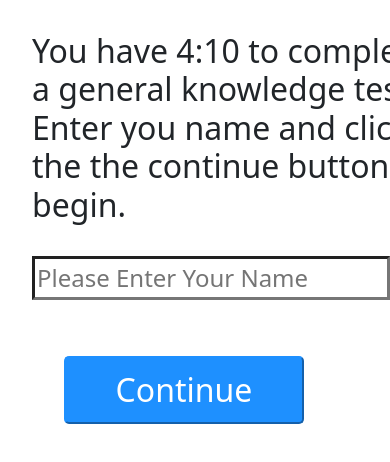
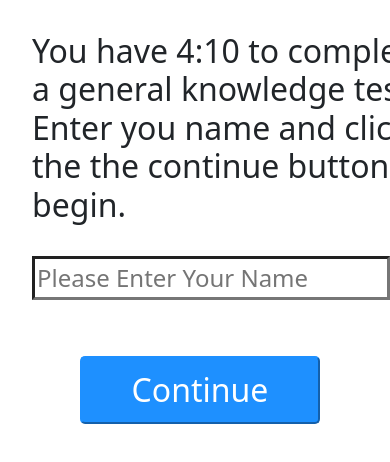
Before and after one commit to Prim3timer/test, a React (Create React App) app: page / in a window 390 px wide. Shown: the top 462 px of the page. Built offline with nearby package versions, Linux system fonts and the light colour scheme.

Commit message:
working on the portrait

```diff
--- a/src/index.css
+++ b/src/index.css
@@ -260,7 +260,7 @@ h3 {
   width: 90rem
 }
 #continuity {
-  margin: 2rem 0 0 4rem;
+  margin: 2rem 0 0 5rem;
   padding: .5rem 0;
   width: 15rem;
 }
--- a/src/nameComponent.js
+++ b/src/nameComponent.js
@@ -17,7 +17,7 @@ error})=> {
         onChange={(e) => setCandidate(e.target.value)}
         placeholder='Please Enter Your Name'
         />
-        <h2 id="error">{error}</h2><br/>
+        <h2 id="error" style={{color:'red'}}>{error}</h2><br/>
         <button id="continuity"
         onClick={verifyName}>Continue</button>
 </section>
```
